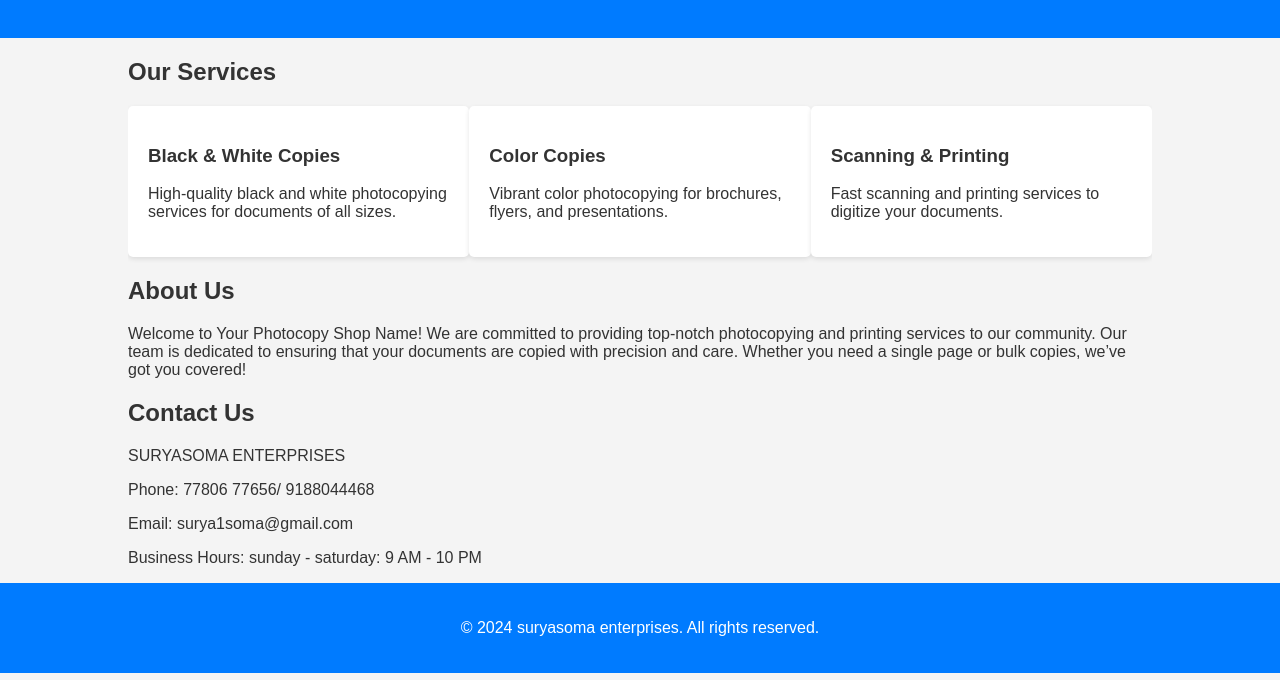
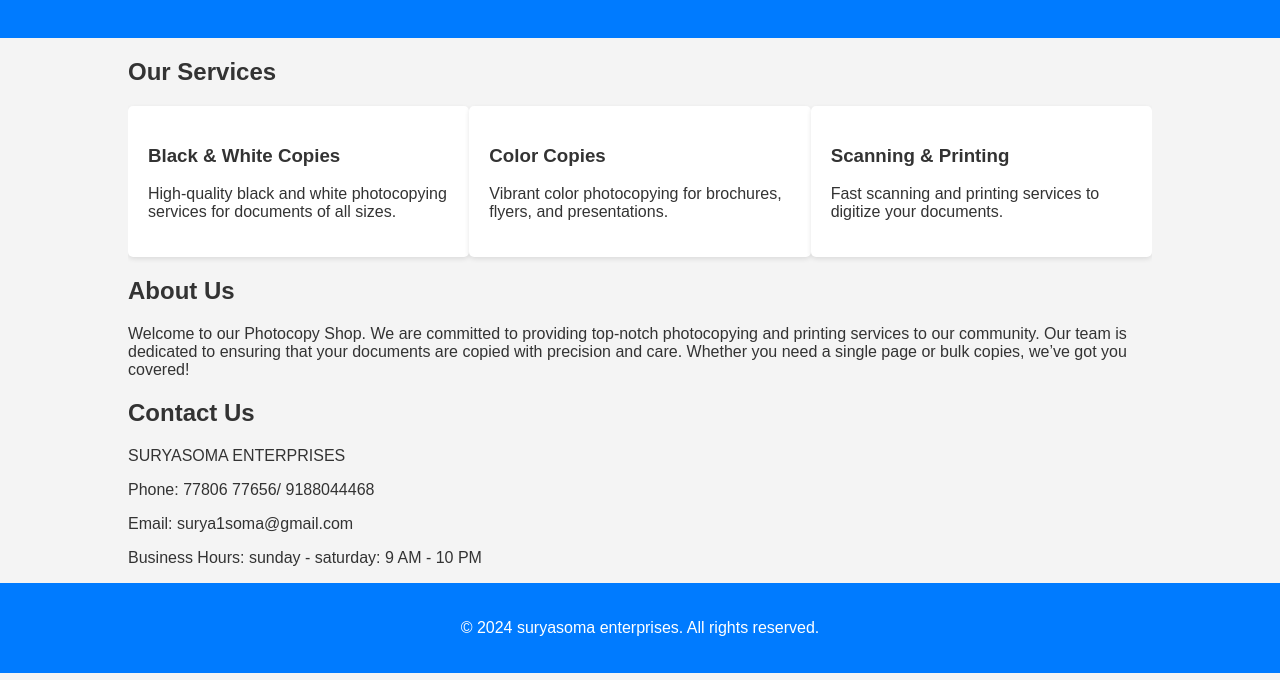
Before and after one commit to surya1soma/suryasoma_website, a plain HTML site: page index.html in a window 1280 px wide. Shown: the part 120-800 px from the top of the page. Drawn offline with Linux system fonts and the light colour scheme.

Commit message:
Update index.html

```diff
--- a/index.html
+++ b/index.html
@@ -86,7 +86,7 @@
 
     <section id="about">
         <h2>About Us</h2>
-        <p>Welcome to Your Photocopy Shop Name! We are committed to providing top-notch photocopying and printing services to our community. Our team is dedicated to ensuring that your documents are copied with precision and care. Whether you need a single page or bulk copies, we’ve got you covered!</p>
+        <p>Welcome to our Photocopy Shop. We are committed to providing top-notch photocopying and printing services to our community. Our team is dedicated to ensuring that your documents are copied with precision and care. Whether you need a single page or bulk copies, we’ve got you covered!</p>
     </section>
 
     <section id="contact">
```
